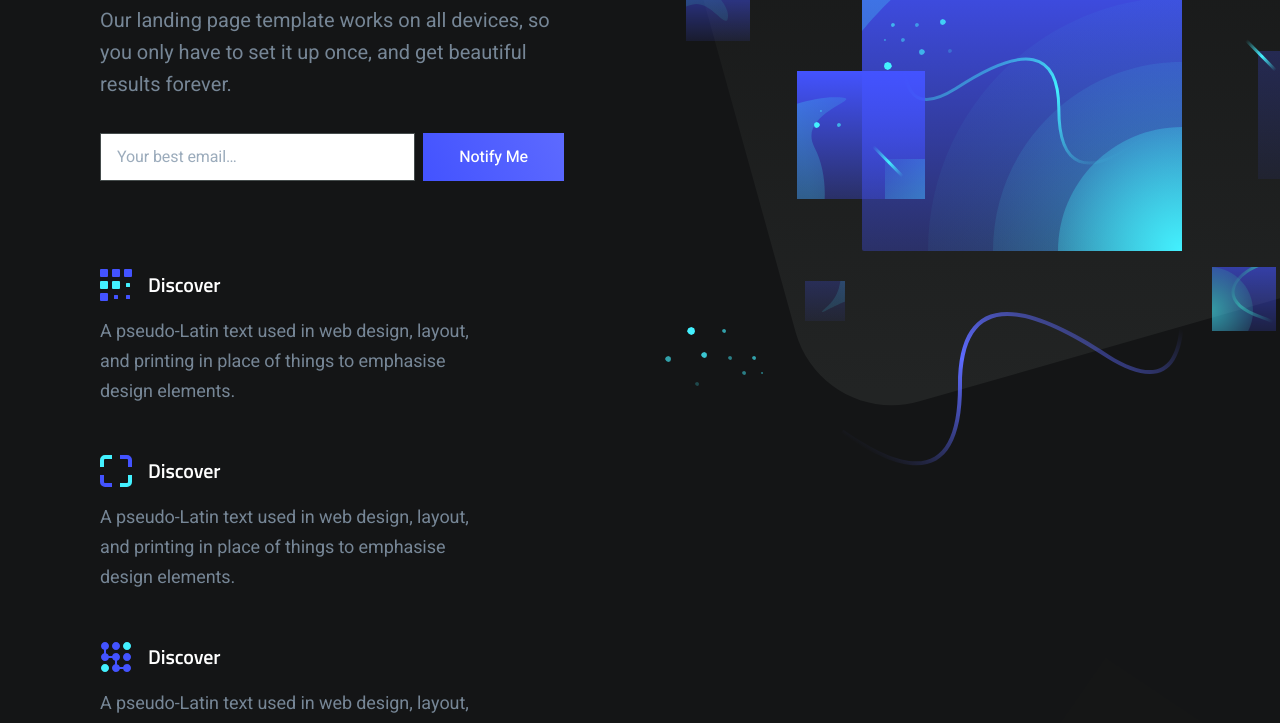
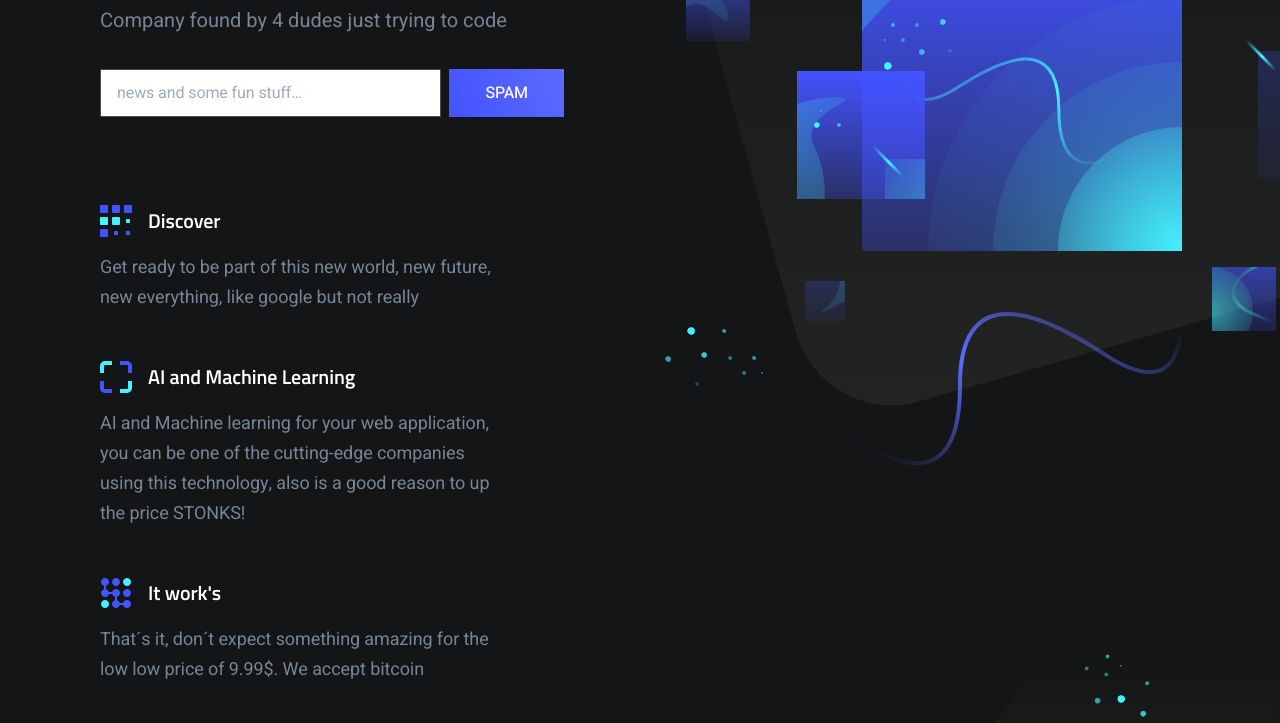
Before and after one commit to emitobariani/CACHIVA-TECH-App, a website: page index.html in a window 1280 px wide. Shown: the part 229-952 px from the top of the page. Drawn offline with nearby package versions, Linux system fonts and the light colour scheme.

Commit message:
Fixing the landing page

```diff
--- a/index.html
+++ b/index.html
@@ -54,13 +54,13 @@
                     <div class="hero-inner">
 						<div class="hero-copy">
 	                        <h1 class="hero-title mt-0 is-revealing">Cachiva-Tech</h1>
-	                        <p class="hero-paragraph is-revealing">Our landing page template works on all devices, so you only have to set it up once, and get beautiful results forever.</p>
+	                        <p class="hero-paragraph is-revealing">Company found by 4 dudes just trying to code</p>
 							<div class="hero-form field field-grouped is-revealing">
 	                            <div class="control control-expanded">
-	                                <input class="input" type="email" name="email" placeholder="Your best email&hellip;">
+	                                <input class="input" type="email" name="email" placeholder="news and some fun stuff&hellip;">
 	                            </div>
 	                            <div class="control">
-	                                <a class="button button-primary button-block" href="#">Notify Me</a>
+	                                <a class="button button-primary button-block" href="#">SPAM</a>
 	                            </div>
 	                        </div>
 						</div>
@@ -353,7 +353,7 @@
 		                                </div>
 		                                <h4 class="feature-title m-0">Discover</h4>
 									</div>
-	                                <p class="text-sm mb-0">A pseudo-Latin text used in web design, layout, and printing in place of things to emphasise design elements.</p>
+	                                <p class="text-sm mb-0">Get ready to be part of this new world, new future, new everything, like google but not really</p>
 	                            </div>
 	                        </div>
 							<div class="feature">
@@ -368,9 +368,9 @@
 											    </g>
 											</svg>
 		                                </div>
-		                                <h4 class="feature-title m-0">Discover</h4>
+		                                <h4 class="feature-title m-0">AI and Machine Learning</h4>
 									</div>
-	                                <p class="text-sm mb-0">A pseudo-Latin text used in web design, layout, and printing in place of things to emphasise design elements.</p>
+	                                <p class="text-sm mb-0">AI and Machine learning for your web application, you can be one of the cutting-edge companies using this technology, also is a good reason to up the price STONKS!</p>
 	                            </div>
 	                        </div>
 							<div class="feature">
@@ -387,9 +387,9 @@
 											    </g>
 											</svg>
 		                                </div>
-		                                <h4 class="feature-title m-0">Discover</h4>
+		                                <h4 class="feature-title m-0">It work's</h4>
 									</div>
-	                                <p class="text-sm mb-0">A pseudo-Latin text used in web design, layout, and printing in place of things to emphasise design elements.</p>
+	                                <p class="text-sm mb-0">That´s it, don´t expect something amazing for the low low price of 9.99$. We accept bitcoin</p>
 	                            </div>
 	                        </div>
 						</div>
@@ -426,7 +426,7 @@
 			</div>
             <div class="container">
                 <div class="site-footer-inner has-top-divider">
-                    <div class="footer-copyright">&copy; 2018 Ellie, all rights reserved</div>
+                    <div class="footer-copyright">&copy; 2023 Cachiva-Tech, all rights reserved</div>
 					<ul class="footer-social-links list-reset">
 						<li>
 							<a href="#">
```
Also changed, not shown: package.json (renamed from package-sample.json).
